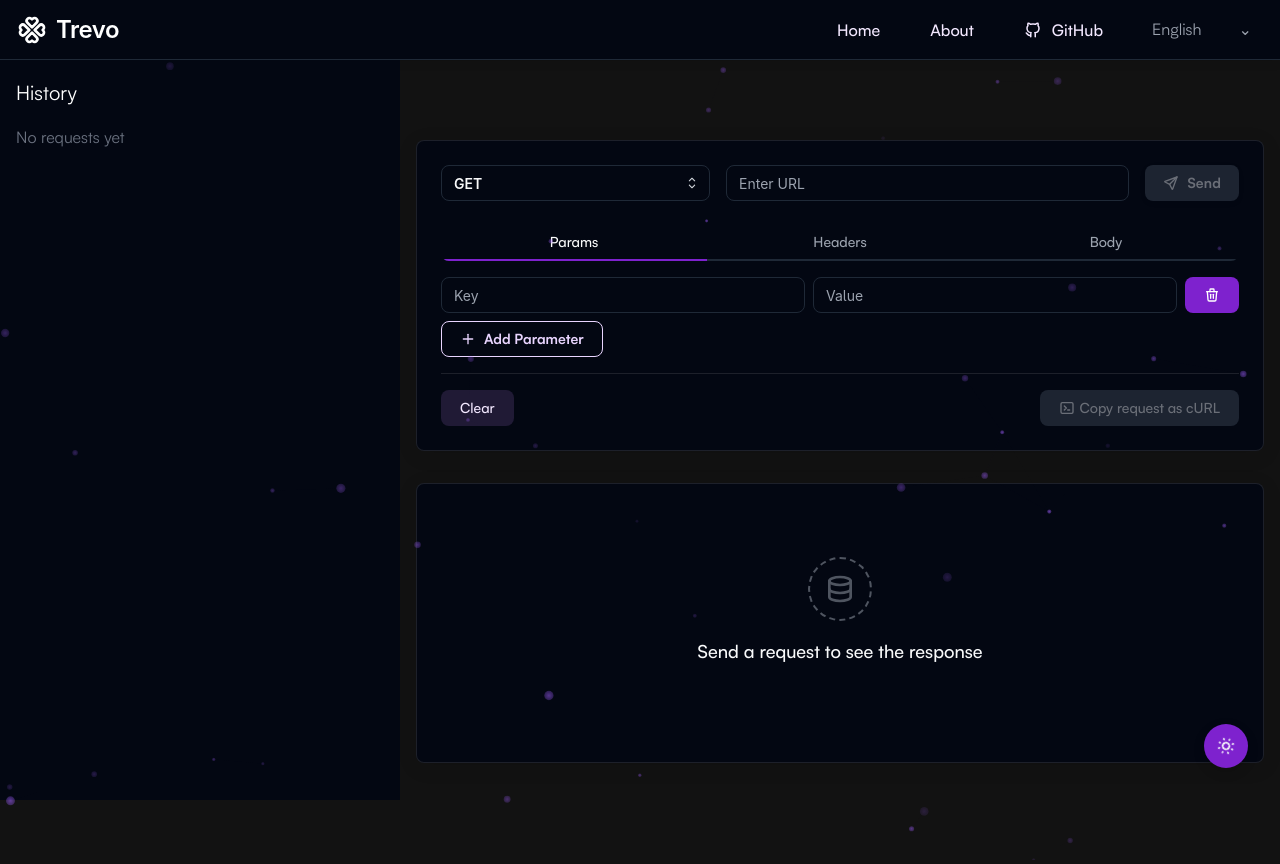
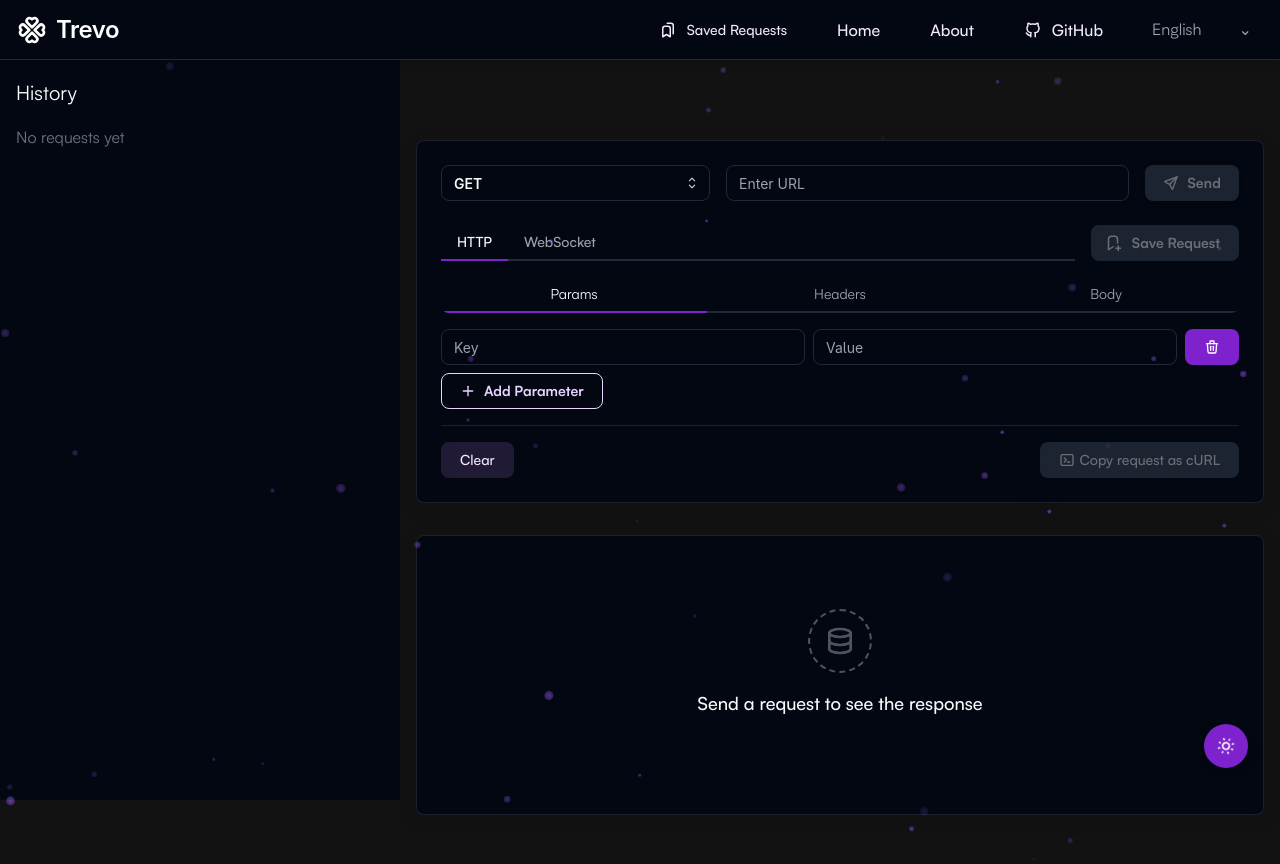
Before and after one commit to olucasandrade/trevo, a Next.js app: page /en in a window 1280 px wide. Built offline with nearby package versions, Linux system fonts and the light colour scheme.

Commit message:
feat: add SavedRequestsDrawer and integrate with Header for selecting saved requests

```diff
--- a/src/app/[locale]/page.tsx
+++ b/src/app/[locale]/page.tsx
@@ -11,25 +11,49 @@ import { Header } from '../components/Header';
 import { IconChevronRight } from '@tabler/icons-react';
 import InteractiveParticles from '../components/InteractiveParticles';
 import { motion } from 'framer-motion';
+import { SavedRequest } from '../types/requests';
 
 export default function Index() {
   const { history } = useRequestHistory();
   const [response, setResponse] = useState<ApiResponse>();
   const [selectedRequest, setSelectedRequest] = useState<HistoryItem | null>(null);
   const [opened, { toggle }] = useDisclosure();
+  const [activeTab, setActiveTab] = useState('http');
   const { setColorScheme } = useMantineColorScheme();
 
   useEffect(() => {
     setColorScheme('dark');
   }, [])
 
-  const handleHistorySelect = (item: HistoryItem) => {
+  const convertToHistoryItem = (request: SavedRequest): HistoryItem => {
+    return {
+      id: request.id,
+      url: request.url,
+      method: request.method,
+      config: {
+        headers: request.headers,
+        params: request.params,
+        body: request.body,
+      },
+      timestamp: new Date().toISOString(),
+    };
+  };
+
+  const handleHistoryItemSelect = (item: HistoryItem) => {
     toggle();
     setSelectedRequest(item);
     if (item.response) {
       setResponse(item.response);
     }
   };
+
+  const handleSavedRequestSelect = (request: SavedRequest) => {
+    const historyItem = convertToHistoryItem(request);
+    handleHistoryItemSelect(historyItem);
+    setActiveTab('http');
+    setResponse(undefined);
+  }
+
     return (
       <AppShell
         header={{ height: 60 }}
@@ -42,7 +66,7 @@ export default function Index() {
         withBorder={false}
         className="transition-all duration-300 ease-in-out"
       >
-        <Header opened={opened} toggle={toggle} />
+        <Header opened={opened} toggle={toggle} onSelectRequest={handleSavedRequestSelect} />
         <AppShell.Navbar p="md" className="transition-transform duration-300 ease-in-out">
           <InteractiveParticles />
           <Text size="xl" className="mb-4 transition-opacity duration-300">
@@ -69,7 +93,7 @@ export default function Index() {
                     }
                     variant="filled"
                     active
-                    onClick={() => handleHistorySelect(item)}
+                    onClick={() => handleHistoryItemSelect(item)}
                     className="rounded-md mb-2 transform transition-all duration-200 hover:scale-102 hover:shadow-md"
                   />
                 </motion.div>
@@ -101,8 +125,12 @@ export default function Index() {
                 <RequestPanel
                   onResponse={setResponse}
                   selectedRequest={selectedRequest}
+                  activeTab={activeTab}
+                  onActiveTabChange={setActiveTab}
                 />
               </motion.div>
+              {
+                activeTab === 'http' && (
                   <motion.div
                     initial={{ opacity: 0, x: 20 }}
                     animate={{ opacity: 1, x: 0 }}
@@ -110,6 +138,8 @@ export default function Index() {
                   >
                     <ResponsePanel response={response} />
                   </motion.div>
+                )
+              }
             </div>
           </motion.div>
         </AppShell.Main>
--- a/src/app/components/Header.tsx
+++ b/src/app/components/Header.tsx
@@ -1,18 +1,22 @@
 import { AppShell, Burger, Group, Button, Title, Stack, Drawer } from '@mantine/core';
-import { IconClover, IconBrandGithub, IconHistory } from '@tabler/icons-react';
+import { IconClover, IconBrandGithub, IconHistory, IconBookmarks } from '@tabler/icons-react';
 import { Link } from '@/i18n/routing';
 import { useTranslations } from 'next-intl';
 import { useDisclosure } from '@mantine/hooks';
 import LocaleSwitcher from './LocaleSwitcher';
+import { SavedRequestsDrawer } from './request/SavedRequestsDrawer';
+import { SavedRequest } from '../types/requests';
 
 interface HeaderProps {
   opened?: boolean;
+  onSelectRequest: (request: SavedRequest) => void;
   toggle?: () => void;
 }
 
-export function Header({ opened, toggle }: HeaderProps) {
+export function Header({ opened, toggle, onSelectRequest }: HeaderProps) {
   const t = useTranslations('navigation');
   const [drawerOpened, { open, close }] = useDisclosure(false);
+  const [savedRequestsOpened, { open: openSavedRequests, close: closeSavedRequests }] = useDisclosure(false);
 
   const toggleAndClose = (forceOpen: boolean = false) => {
     if (opened || forceOpen) {
@@ -39,6 +43,19 @@ export function Header({ opened, toggle }: HeaderProps) {
             </Link>
           </Group>
           <Group visibleFrom="sm" gap="md">
+            <Button
+              variant='subtle'
+              leftSection={<IconBookmarks size={18} />}
+              onClick={openSavedRequests}
+              style={{
+                padding: '8px 16px',
+                transition: 'all 0.2s ease',
+                fontWeight: 500
+              }}
+              className="hover:scale-105"
+            >
+              Saved Requests
+            </Button>
             <Link href="/">
               <Button
                 variant='subtle'
@@ -160,6 +177,15 @@ export function Header({ opened, toggle }: HeaderProps) {
           <LocaleSwitcher />
         </Stack>
       </Drawer>
+
+      <SavedRequestsDrawer
+        opened={savedRequestsOpened}
+        onClose={closeSavedRequests}
+        onSelectRequest={(request: SavedRequest) => {
+          onSelectRequest(request);
+          closeSavedRequests();
+        }}
+      />
     </>
   );
 }
--- a/src/app/components/RequestPanel.tsx
+++ b/src/app/components/RequestPanel.tsx
@@ -6,11 +6,13 @@ import { UrlBar } from './request/UrlBar';
 import { ParamsSection } from './request/ParamsSection';
 import { HeadersSection } from './request/HeadersSection';
 import { BodySection } from './request/BodySection';
+import { WebSocketPanel } from './request/WebSocketPanel';
+import { SavedRequestDialog } from './request/SavedRequestDialog';
 import type { HistoryItem } from '../hooks/useRequestHistory';
-import { Card, Tabs, TabsList, TabsPanel, TabsTab, Button } from '@mantine/core';
+import { Card, Tabs, TabsList, TabsPanel, TabsTab, Button, Group } from '@mantine/core';
 import { toast } from 'react-toastify';
 import { generateCurlCommand } from '../utils/curlGenerator';
-import { IconTerminal2 } from '@tabler/icons-react';
+import { IconTerminal2, IconBookmarkPlus } from '@tabler/icons-react';
 
 interface HeaderPair {
   key: string;
@@ -25,9 +27,12 @@ interface ParamPair {
 interface RequestPanelProps {
   onResponse: (response: ApiResponse) => void;
   selectedRequest: HistoryItem | null;
+  activeTab: string;
+  onActiveTabChange: (tab: string) => void;
 }
 
-export const RequestPanel = ({ onResponse, selectedRequest }: RequestPanelProps) => {
+export const RequestPanel = ({ onResponse, selectedRequest, activeTab, onActiveTabChange }: RequestPanelProps) => {
+  const [saveDialogOpened, setSaveDialogOpened] = useState(false);
   const [url, setUrl] = useState('');
   const [method, setMethod] = useState('GET');
   const [headers, setHeaders] = useState<HeaderPair[]>([{ key: '', value: '' }]);
@@ -178,6 +183,8 @@ export const RequestPanel = ({ onResponse, selectedRequest }: RequestPanelProps)
         border: '1px solid rgba(255, 255, 255, 0.1)'
       }}
     >
+      {
+        activeTab === 'http' && (
           <UrlBar
             url={url}
             method={method}
@@ -187,20 +194,47 @@ export const RequestPanel = ({ onResponse, selectedRequest }: RequestPanelProps)
             isDisabled={!validateCurrentRequest().valid}
             isLoading={isLoading}
           />
+        )
+      }
 
+      <Group mb="md" justify="space-between">
         <Tabs
-        defaultValue="params"
-        className="w-full"
+          value={activeTab}
+          onChange={(value) => onActiveTabChange(value || 'http')}
+          className="flex-1"
           styles={{
             tab: {
               transition: 'all 0.2s ease',
               fontWeight: 500,
-            '&[data-active]': {
+              '&[dataActive]': {
                 fontWeight: 600,
               }
             }
           }}
         >
+          <TabsList>
+            <TabsTab value="http">HTTP</TabsTab>
+            <TabsTab value="websocket">WebSocket</TabsTab>
+          </TabsList>
+        </Tabs>
+
+        {activeTab === 'http' && (
+          <Button
+            variant="subtle"
+            leftSection={<IconBookmarkPlus size={18} />}
+            onClick={() => setSaveDialogOpened(true)}
+            className="hover:scale-105"
+            style={{ transition: 'transform 0.2s ease' }}
+            disabled={!validateCurrentRequest().valid}
+          >
+            Save Request
+          </Button>
+        )}
+      </Group>
+
+      {activeTab === 'http' ? (
+        <>
+          <Tabs defaultValue="params">
             <TabsList
               className="grid grid-cols-3 mb-4"
               style={{
@@ -281,6 +315,30 @@ export const RequestPanel = ({ onResponse, selectedRequest }: RequestPanelProps)
               </div>
             </Button>
           </div>
+        </>
+      ) : (
+        <WebSocketPanel />
+      )}
+
+      <SavedRequestDialog
+        opened={saveDialogOpened}
+        onClose={() => setSaveDialogOpened(false)}
+        requestData={{
+          url,
+          method,
+          headers: headers.reduce((acc, { key, value }) => {
+            if (key && value) acc[key] = value;
+            return acc;
+          }, {} as Record<string, string>),
+          params: params.reduce((acc, { key, value }) => {
+            if (key && value) acc[key] = value;
+            return acc;
+          }, {} as Record<string, string>),
+          body,
+          bodyType
+        }}
+      />
+
     </Card>
   );
 };
--- a/src/app/components/ResponsePanel.tsx
+++ b/src/app/components/ResponsePanel.tsx
@@ -153,7 +153,7 @@ export const ResponsePanel = ({ response }: ResponsePanelProps) => {
                 tab: {
                   transition: 'all 0.2s ease',
                   fontWeight: 500,
-                  '&[data-active]': {
+                  '&[dataActive]': {
                     fontWeight: 600,
                   }
                 }
```
Lines whose indentation alone changed are shown as unchanged.
